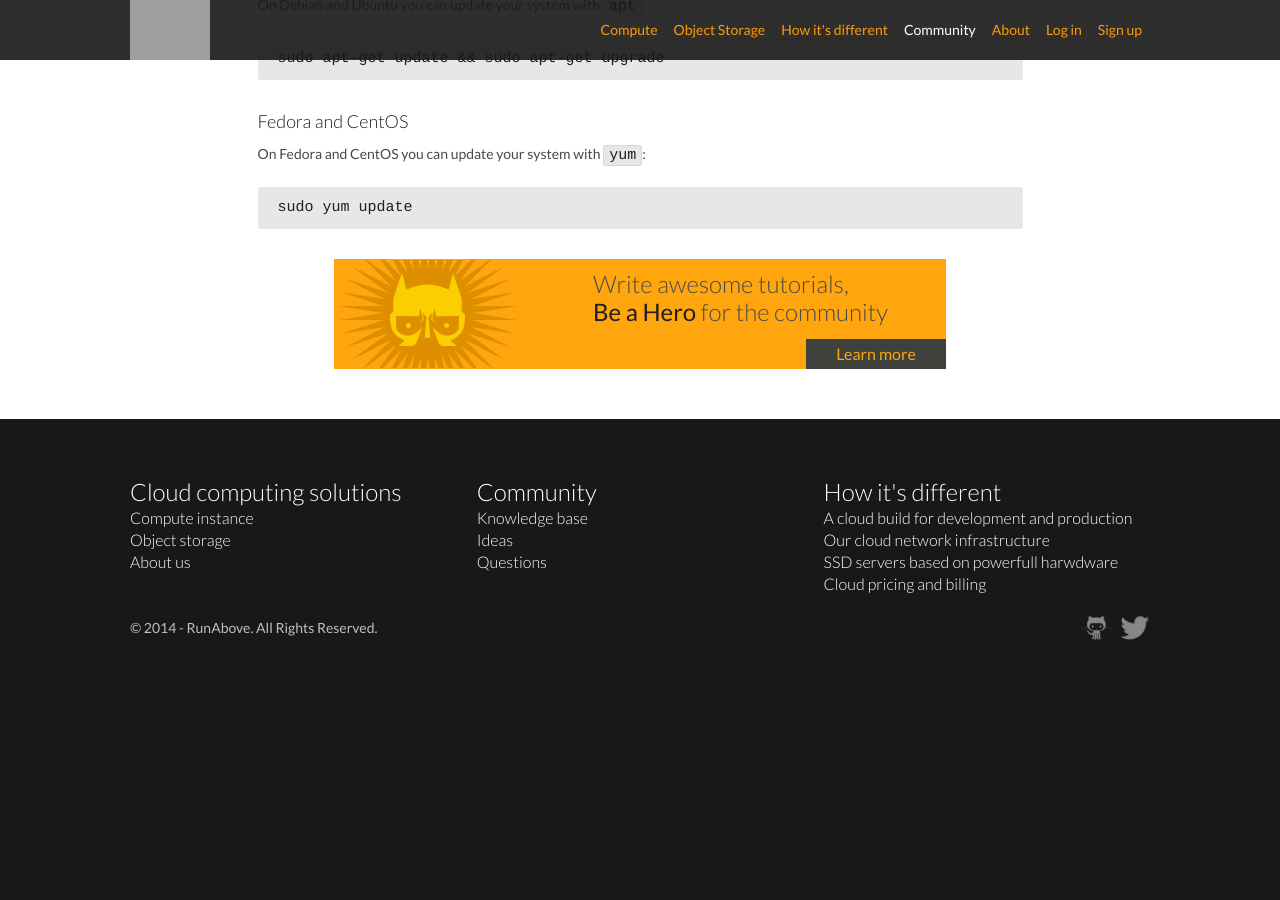
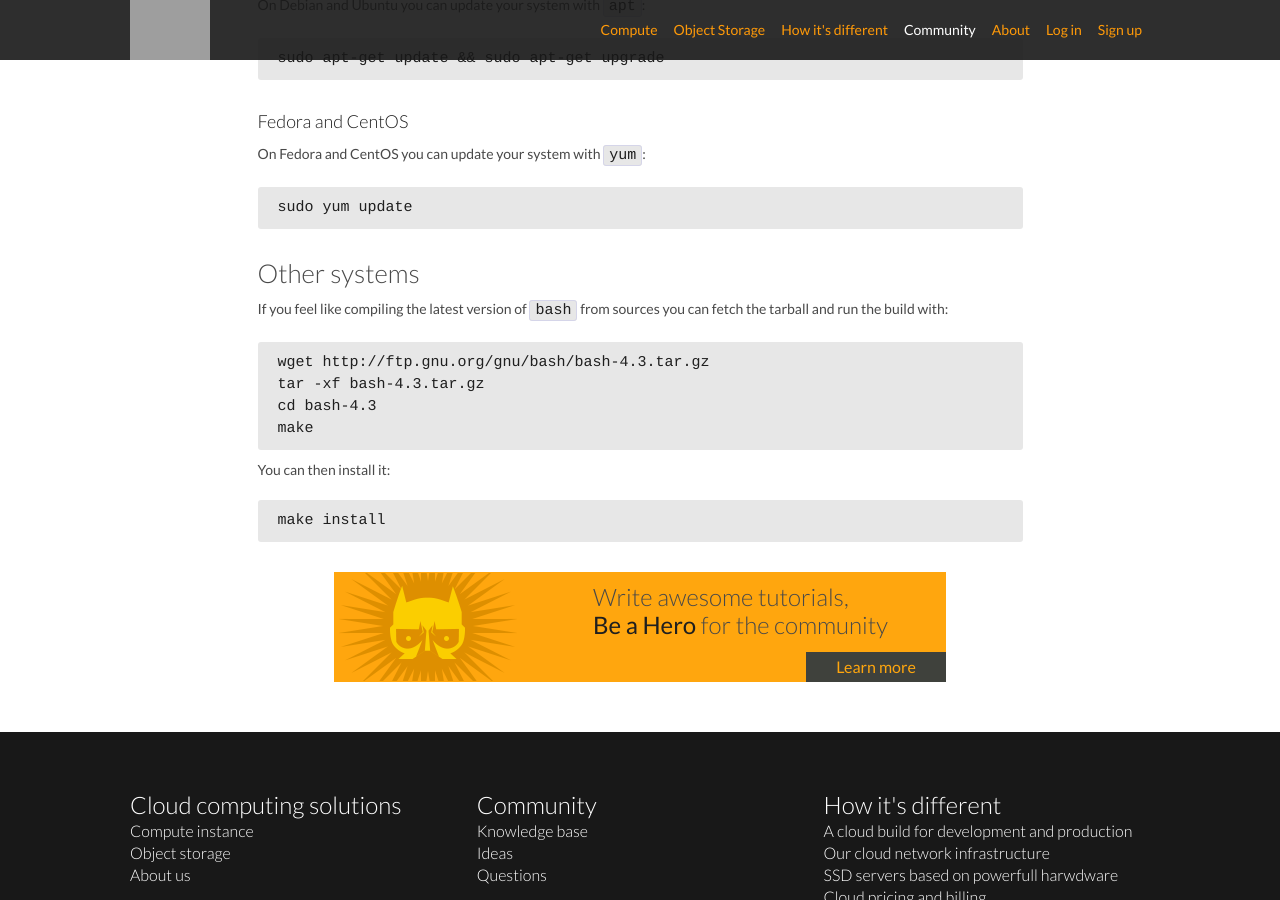
Before and after one commit to ovhlabs/knowledge-base, a Jekyll site: the page built from en/_posts/2014-09-26-update-bash-shellshock.markdown, in a window 1280 px wide and 900 px high, scrolled down 628 px. Built offline with Jekyll 4.4.1, drawn with Linux system fonts in a browser that asks for light colours; Markdown is read by kramdown in place of the engine named in the settings; comment, search, counter and statistics services are not loaded; before the commit the page ends 1304 px from its top, so only the background shows below that; grey boxes are pictures that could not be loaded.

Commit message:
Add information about bash compilation

```diff
--- a/en/_posts/2014-09-26-update-bash-shellshock.markdown
+++ b/en/_posts/2014-09-26-update-bash-shellshock.markdown
@@ -38,3 +38,18 @@
 On Fedora and CentOS you can update your system with `yum`:
 
     sudo yum update
+
+Other systems
+-------------
+
+If you feel like compiling the latest version of `bash` from sources you can
+fetch the tarball and run the build with:
+
+    wget http://ftp.gnu.org/gnu/bash/bash-4.3.tar.gz
+    tar -xf bash-4.3.tar.gz
+    cd bash-4.3
+    make
+
+You can then install it:
+
+    make install
```
